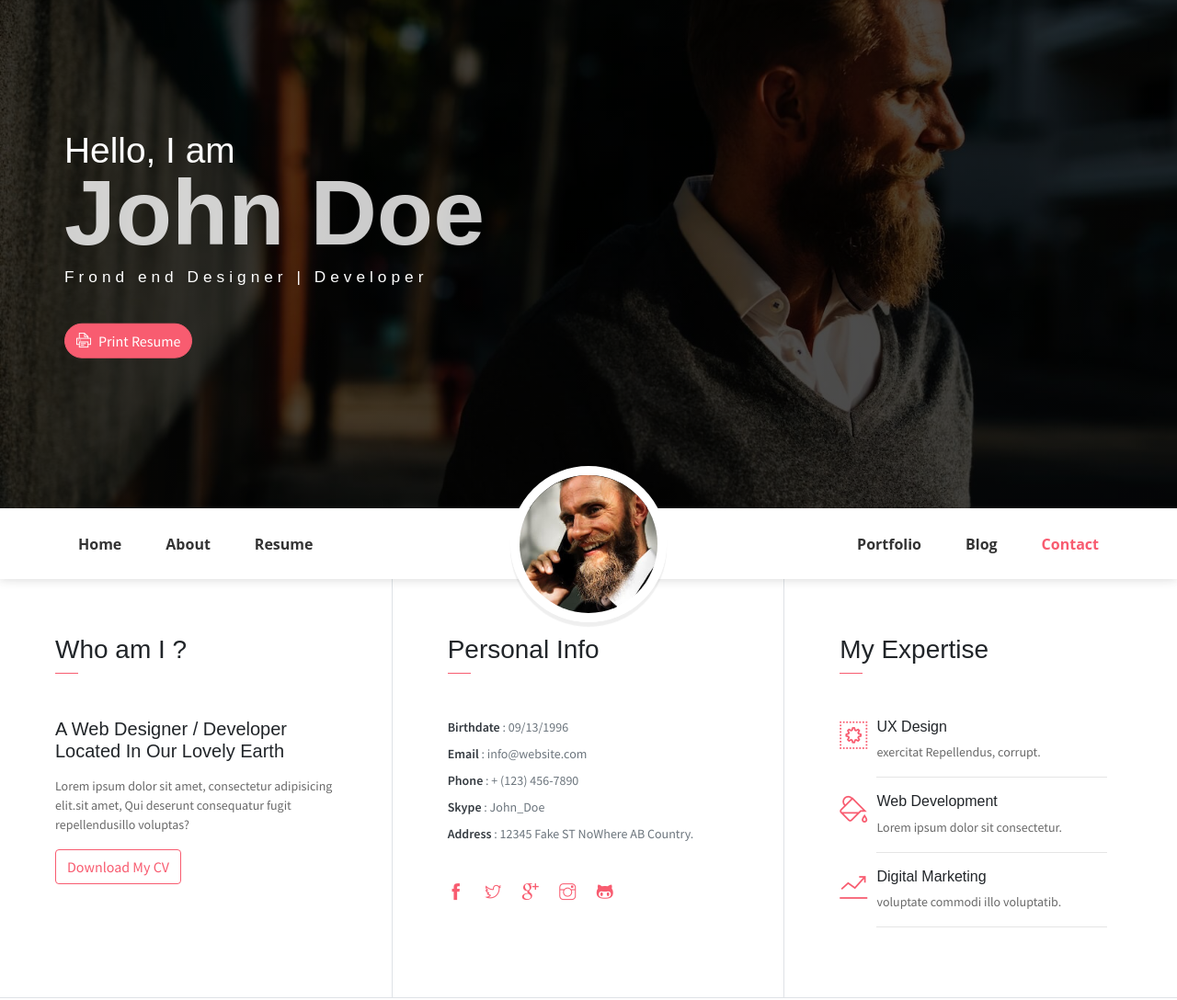
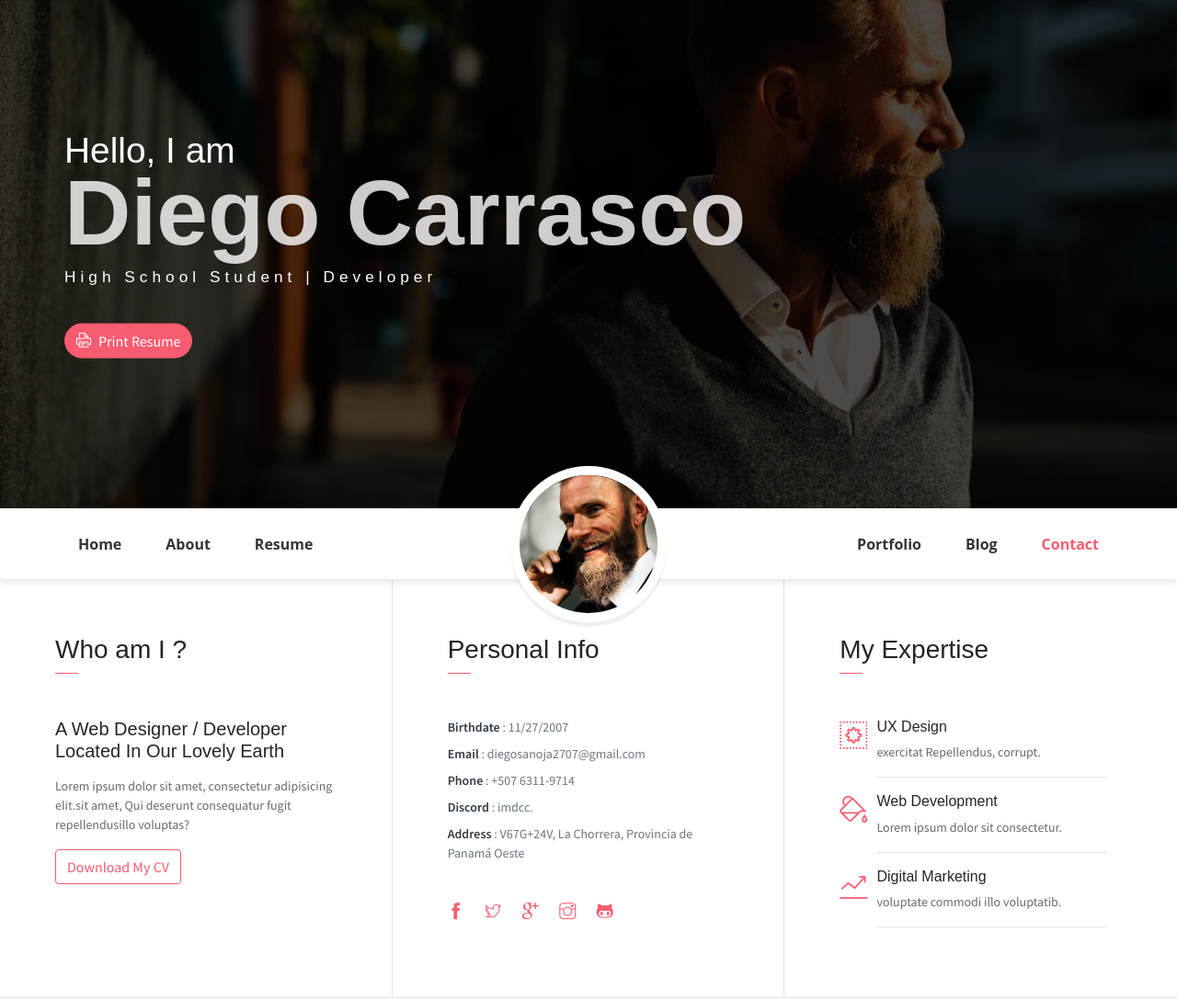
Before and after one commit to carrascod07/Portafolio---Diego, a plain HTML site: page index.html in a window 1280 px wide. Shown: the part 87-1175 px from the top of the page at 92% size. Drawn offline with Linux system fonts and the light colour scheme; some packages are replaced by stand-ins of ours; some icons are missing; files whose address does not match are found by name.

Commit message:
Update index.html
modifiqué el personal info

```diff
--- a/index.html
+++ b/index.html
@@ -24,8 +24,8 @@
             </ul>
             <div class="header-content">
                 <h4 class="header-subtitle" >Hello, I am</h4>
-                <h1 class="header-title">John Doe</h1>
-                <h6 class="header-mono" >Frond end Designer | Developer</h6>
+                <h1 class="header-title">Diego Carrasco</h1>
+                <h6 class="header-mono" >High School Student | Developer</h6>
                 <button class="btn btn-primary btn-rounded"><i class="ti-printer pr-2"></i>Print Resume</button>
             </div>
         </div>
@@ -81,11 +81,11 @@
                 <h3 class="font-weight-light">Personal Info</h3>
                 <span class="line mb-5"></span>
                 <ul class="mt40 info list-unstyled">
-                    <li><span>Birthdate</span> : 09/13/1996</li>
-                    <li><span>Email</span> : info@website.com</li>
-                    <li><span>Phone</span> : + (123) 456-7890</li>
-                    <li><span>Skype</span> : John_Doe </li>
-                    <li><span>Address</span> :  12345 Fake ST NoWhere AB Country.</li>
+                    <li><span>Birthdate</span> : 11/27/2007</li>
+                    <li><span>Email</span> : diegosanoja2707@gmail.com</li>
+                    <li><span>Phone</span> : +507 6311-9714</li>
+                    <li><span>Discord</span> : imdcc. </li>
+                    <li><span>Address</span> :  V67G+24V, La Chorrera, Provincia de Panamá Oeste</li>
                 </ul>
                 <ul class="social-icons pt-3">
                     <li class="social-item"><a class="social-link" href="#"><i class="ti-facebook" aria-hidden="true"></i></a></li>
```
